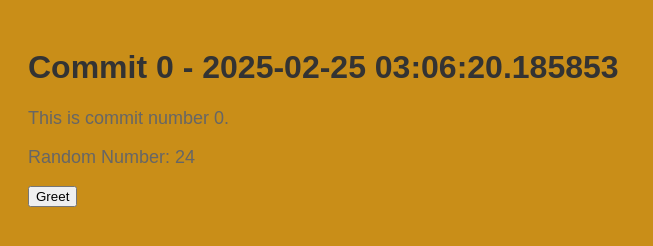
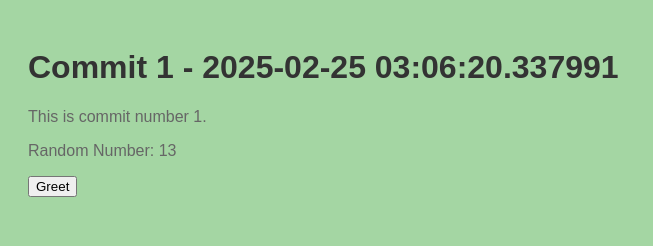
Before and after one commit to legbald0d/myrep-repo-20250225030617, a plain HTML site: page index.html in a window 1280 px wide. Shown: the whole page, without its empty margins (0-653 px from the left). Drawn offline with Linux system fonts and the light colour scheme.

Commit message:
📝 Commit 1 with HTML, CSS, and JS

```diff
--- a/index.html
+++ b/index.html
@@ -2,13 +2,13 @@
     <!DOCTYPE html>
     <html>
     <head>
-        <title>Commit 0 - 2025-02-25 03:06:20.185853</title>
+        <title>Commit 1 - 2025-02-25 03:06:20.337991</title>
         <link rel="stylesheet" href="style.css">
     </head>
     <body>
-        <h1>Commit 0 - 2025-02-25 03:06:20.185853</h1>
-        <p>This is commit number 0.</p>
-        <p>Random Number: 24</p>
+        <h1>Commit 1 - 2025-02-25 03:06:20.337991</h1>
+        <p>This is commit number 1.</p>
+        <p>Random Number: 13</p>
         <button onclick="greet()">Greet</button>
         <script src="script.js"></script>
     </body>
--- a/script.js
+++ b/script.js
@@ -2,4 +2,4 @@
     function greet() {
         alert('Hello from commit ' + commitNumber + '!');
     }
-    var commitNumber = 0;
+    var commitNumber = 1;
--- a/style.css
+++ b/style.css
@@ -1,7 +1,7 @@
 
     body {
         font-family: Arial, sans-serif;
-        background-color: #c98e18;
+        background-color: #a4d6a3;
         padding: 20px;
     }
     h1 {
@@ -9,5 +9,5 @@
     }
     p {
         color: #666;
-        font-size: 18px;
+        font-size: 16px;
     }
```
